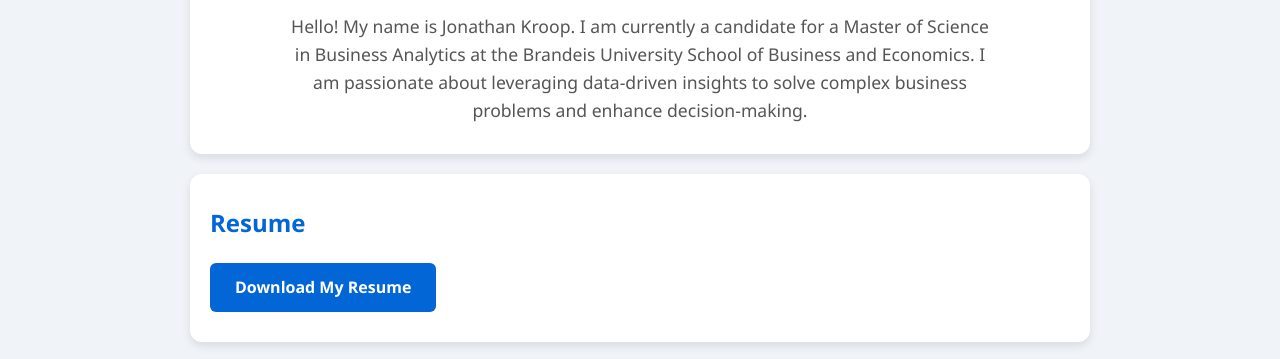
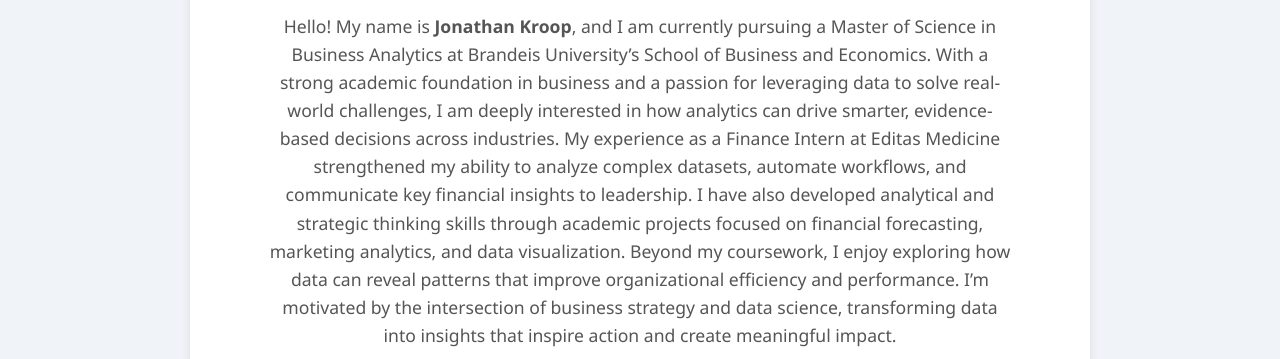
Before and after one commit to jonathankroop/jonathankroop.github.io, a plain HTML site: page index.html in a window 1280 px wide. Shown: the part 395-754 px from the top of the page. Drawn offline with Linux system fonts and the light colour scheme.

Commit message:
Adjust header paragraph width and update about section
Updated the maximum width of the header paragraph and revised the content of the about section to provide a more detailed introduction.

```diff
--- a/index.html
+++ b/index.html
@@ -82,7 +82,7 @@
 
         .header p {
             font-size: 1.1rem;
-            max-width: 700px;
+            max-width: 750px;
             margin: 0 auto;
             color: #555;
         }
@@ -196,7 +196,7 @@
         <div class="header section" id="about">
             <img src="IMG_4249.png" alt="Jonathan Kroop">
             <h1>Jonathan Kroop</h1>
-            <p>Hello! My name is Jonathan Kroop. I am currently a candidate for a Master of Science in Business Analytics at the Brandeis University School of Business and Economics. I am passionate about leveraging data-driven insights to solve complex business problems and enhance decision-making.</p>
+            <p>Hello! My name is <strong>Jonathan Kroop</strong>, and I am currently pursuing a Master of Science in Business Analytics at Brandeis University’s School of Business and Economics. With a strong academic foundation in business and a passion for leveraging data to solve real-world challenges, I am deeply interested in how analytics can drive smarter, evidence-based decisions across industries. My experience as a Finance Intern at Editas Medicine strengthened my ability to analyze complex datasets, automate workflows, and communicate key financial insights to leadership. I have also developed analytical and strategic thinking skills through academic projects focused on financial forecasting, marketing analytics, and data visualization. Beyond my coursework, I enjoy exploring how data can reveal patterns that improve organizational efficiency and performance. I’m motivated by the intersection of business strategy and data science, transforming data into insights that inspire action and create meaningful impact.</p>
         </div>
 
         <!-- Resume Section -->
```
